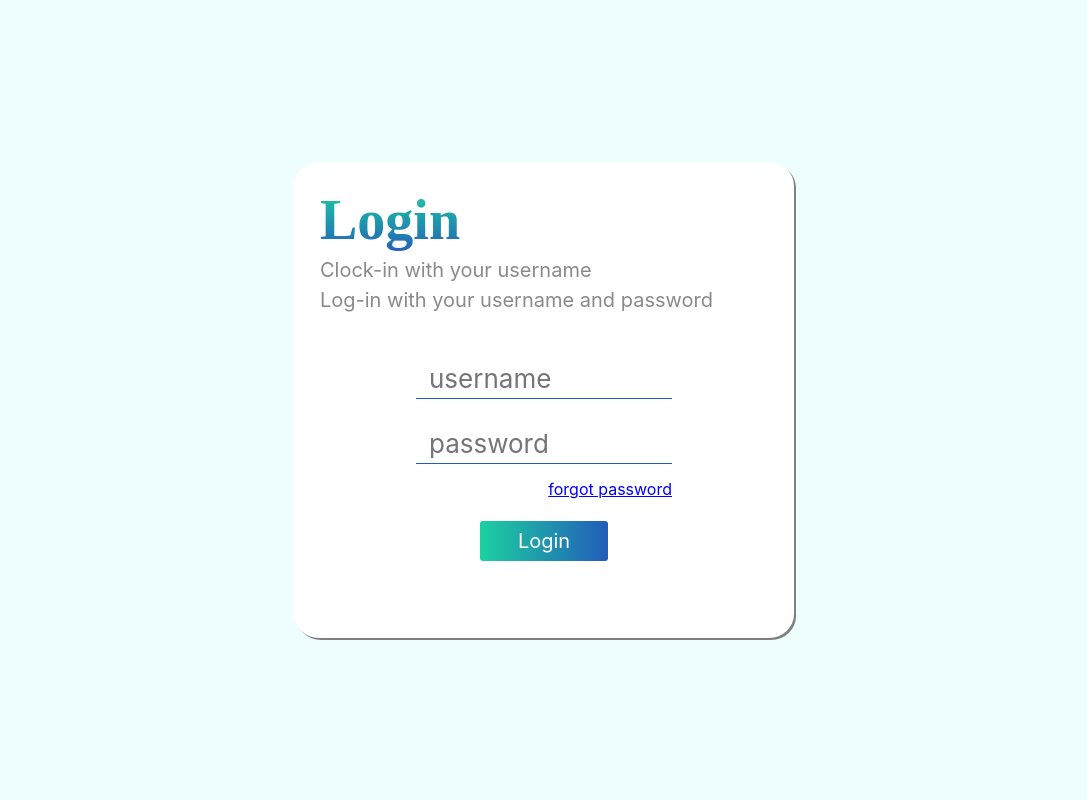
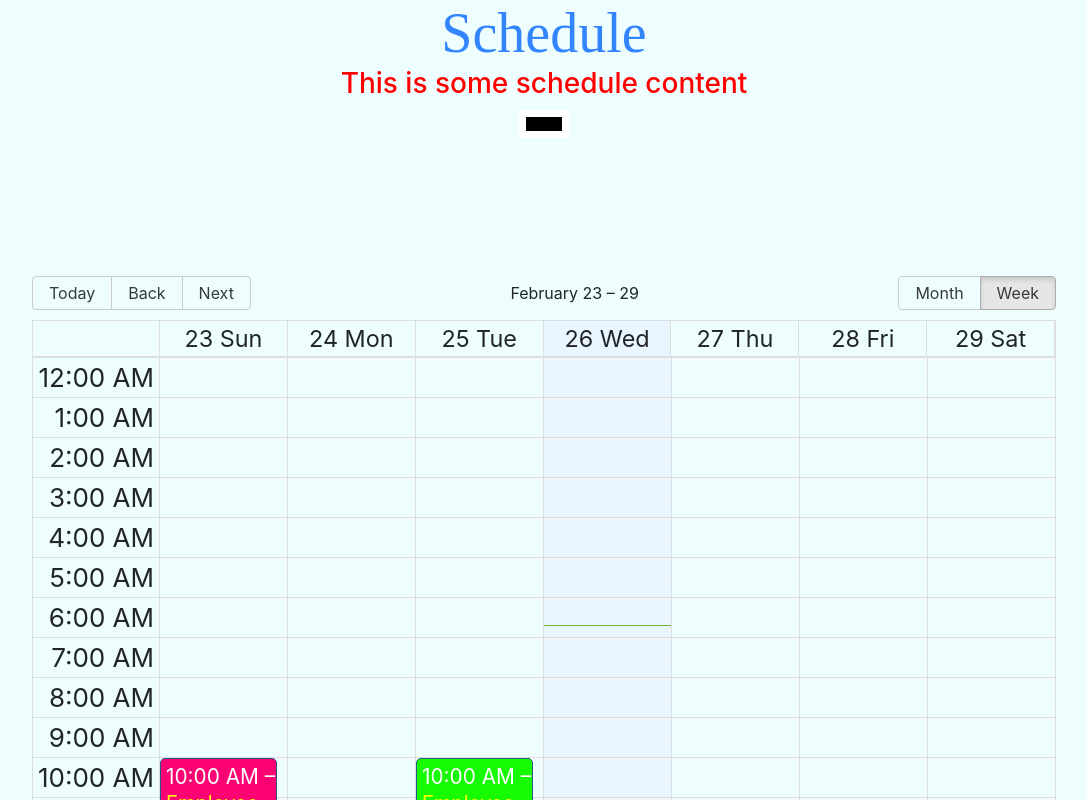
Before and after one commit to zgroppe/Bookworms, a React (Create React App) app: page / in a window 1280 px wide. Shown: the top 800 px of the page, without its empty margins (96-1183 px from the left). Built offline with nearby package versions, Linux system fonts and the light colour scheme; a web font is replaced by a local one.

Commit message:
color picker for events

```diff
--- a/package.json
+++ b/package.json
@@ -10,6 +10,7 @@
 		"moment": "^2.24.0",
 		"react": "^16.12.0",
 		"react-big-calendar": "^0.24.0",
+		"react-color": "^2.18.0",
 		"react-dom": "^16.12.0",
 		"react-icons": "^3.9.0",
 		"react-router-dom": "^5.1.2",
--- a/src/index/App.js
+++ b/src/index/App.js
@@ -4,13 +4,14 @@ import Login from './App/Screens/Login';
 import { Route, Switch } from 'react-router-dom';
 import Screens from './App/Screens';
 import './App/Styles/App.css';
+import Schedule from './App/Screens/Schedule';
 export default function App() {
 	return (
 		<div className="App">
 			<header className="App-header">
 				<Switch>
 					{/* This will make all screens as a route */}
-					<Route exact path="/" component={Login} />
+					<Route exact path="/" component={Schedule} />
 					{Screens.map((screen) => {
 						return <ProtectedRoute exact path={`${screen.path}`} component={screen.component} />;
 					})}
--- a/src/index/App/Screens/Schedule.js
+++ b/src/index/App/Screens/Schedule.js
@@ -3,11 +3,16 @@ import { Calendar, momentLocalizer, Views } from 'react-big-calendar';
 import moment from 'moment';
 import 'react-big-calendar/lib/css/react-big-calendar.css';
 import '../Styles/Schedule.css';
+import { Swatch, Color } from '../Styles/StyledComponents';
+import { HuePicker } from 'react-color';
+
 moment.locale('en');
 const localizer = momentLocalizer(moment);
 
 export default function Schedule(props) {
 	const [ myEventsList, setMyEventsList ] = useState([]);
+	const [ colorPicked, setColorPicked ] = useState('red');
+	const [ displayColorPicker, setDisplayColorPicker ] = useState(false);
 
 	//useEffect => what to do after the component is rendered
 	useEffect(() => {
@@ -17,17 +22,31 @@ export default function Schedule(props) {
 			{ title: 'Employee 3', start: new Date(2020, 1, 25, 10), end: new Date(2020, 1, 25, 16), color: '#18fc03' }
 		]);
 	}, []);
+
 	const handleSelect = ({ start, end }) => {
 		const title = window.prompt('New Event name');
 		if (title) {
-			setMyEventsList([ ...myEventsList, { title, start, end } ]);
+			setMyEventsList([ ...myEventsList, { title, start, end, color: colorPicked && colorPicked.hex } ]);
 		}
+	};
+
+	const handleColorChangeComplete = (color, event) =>
+		setColorPicked(color, () => setDisplayColorPicker(!displayColorPicker));
+
+	const Event = ({ event }) => {
+		return <p style={{ color: 'yellow' }}>{event.title}</p>;
 	};
 
 	return (
 		<div>
 			<h1>Schedule</h1>
-			<h3>This is some schedule content</h3>
+			<h3 style={{ color: colorPicked }}>This is some schedule content</h3>
+
+			<Swatch onClick={() => setDisplayColorPicker(!displayColorPicker)}>
+				<Color color={colorPicked.hex} />
+				{displayColorPicker && <HuePicker color={colorPicked} onChange={handleColorChangeComplete} />}
+			</Swatch>
+
 			<Calendar
 				selectable
 				localizer={localizer}
@@ -43,6 +62,13 @@ export default function Schedule(props) {
 						backgroundColor: event.color
 					}
 				})}
+				// titleAccessor={function(e) {
+				// 	console.log(e);
+				// 	return e.title;
+				// }}
+				components={{
+					event: Event
+				}}
 			/>
 		</div>
 	);
--- a/src/index/App/Styles/StyledComponents.js
+++ b/src/index/App/Styles/StyledComponents.js
@@ -5,7 +5,7 @@ export const Card = styled.div`
 	padding: 2%;
 	border-radius: 5%;
 	box-shadow: 2px 2px grey;
-`
+`;
 
 export const TitleText = styled.h1`
 	font-family: Bookman;
@@ -15,17 +15,17 @@ export const TitleText = styled.h1`
 	background: -webkit-linear-gradient(#1cd1a1, #235cb9);
 	-webkit-background-clip: text;
 	-webkit-text-fill-color: transparent;
-`
+`;
 
 export const SubtitleText = styled.span`
 	font-size: 2.5vh;
 	color: #8c8989;
-`
+`;
 
 export const TextInput = styled.input`
 	padding: 0.5em;
 	margin: 0.5em;
-	color: ${props => props.inputColor || '#235CB9'};
+	color: ${(props) => props.inputColor || '#235CB9'};
 	background: transparent;
 	width: 20vw;
 	height: 1.5em;
@@ -34,7 +34,7 @@ export const TextInput = styled.input`
 	&:focus {
 		border-bottom: 1px solid #1cd1a1; // <Thing> when hovered
 	}
-`
+`;
 
 export const PrimaryButton = styled.button`
 	background: -webkit-linear-gradient(left, #1cd1a1, #235cb9);
@@ -45,10 +45,27 @@ export const PrimaryButton = styled.button`
 	color: white;
 	font-size: 2.5vh;
 	border: 0px;
-`
+`;
 
 export const Hyperlink = styled.a`
 	font-size: 2vh;
 	color: blue;
 	text-decoration: underline;
-`
+`;
+
+export const Swatch = styled.div`
+	padding: 5px;
+	background: #fff;
+	borderRadius: 1px;
+	boxShadow: '0 0 0 1px rgba(0,0,0,.1)';
+	display: inline-block;
+	cursor: pointer;
+`;
+
+export const Color = styled.div`
+	width: 36px;
+	height: 14px;
+	borderRadius: 2px;
+	margin: 2px;
+	background: ${(props) => (props.color ? props.color : 'black')};
+`;
```
